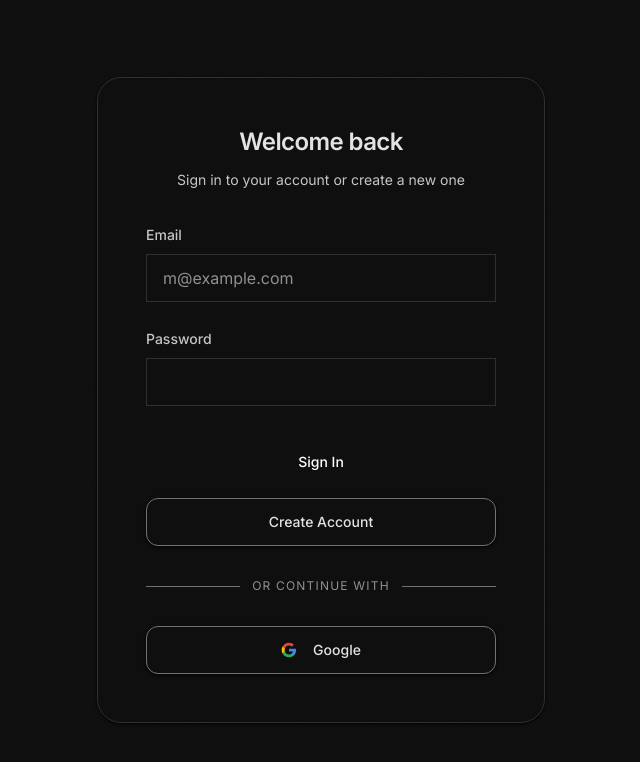
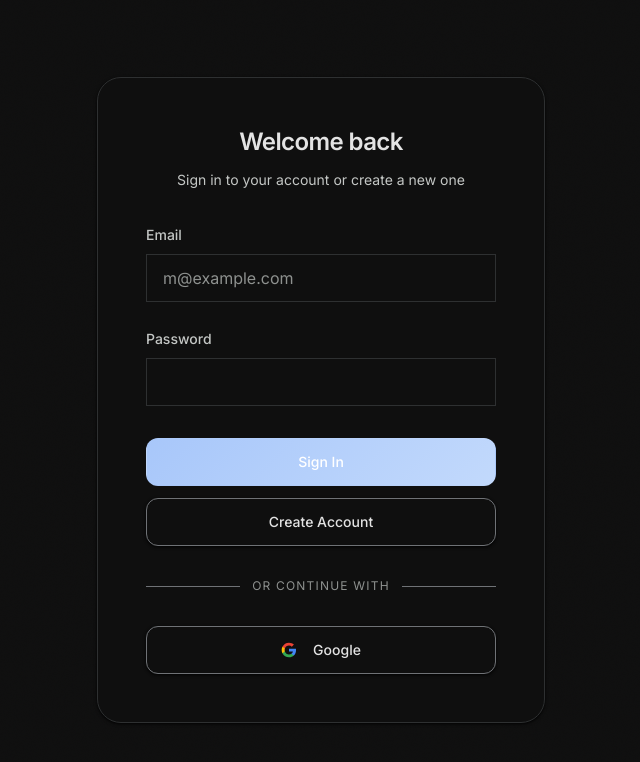
Before and after one commit to kd2606/edusetu, a Next.js app: page /login in a window 1280 px wide. Shown: the top 762 px of the page, without its empty margins (319-959 px from the left). Built offline with nearby package versions, Linux system fonts and the light colour scheme.

Commit message:
fix: full audit - add missing CSS vars, fix redirects, Suspense boundary, YouTube optional chaining

```diff
--- a/src/app/api/youtube/search/route.ts
+++ b/src/app/api/youtube/search/route.ts
@@ -48,10 +48,10 @@ export async function POST(req: Request) {
 
     const videos = (data.items || [])
       .filter((item: { id?: { videoId?: string } }) => item?.id?.videoId)
-      .map((item: { id: { videoId: string }, snippet: { title: string, thumbnails: { medium: { url: string } }, channelTitle: string } }) => ({
+      .map((item: { id: { videoId: string }, snippet: { title: string, thumbnails: { medium?: { url: string }, default?: { url: string } }, channelTitle: string } }) => ({
         videoId: item.id.videoId,
         title: item.snippet.title,
-        thumbnail: item.snippet.thumbnails.medium.url,
+        thumbnail: item.snippet.thumbnails?.medium?.url || item.snippet.thumbnails?.default?.url || '',
         channelTitle: item.snippet.channelTitle,
       }));
 
--- a/src/app/dashboard/new/page.tsx
+++ b/src/app/dashboard/new/page.tsx
@@ -1,6 +1,6 @@
 'use client';
 
-import { useState } from 'react';
+import { useState, Suspense } from 'react';
 import { GeneratorForm } from '@/components/generator-form';
 import { RoadmapCanvas } from '@/components/roadmap-canvas';
 import type { RoadmapData } from '@/components/roadmap-canvas';
@@ -58,7 +58,9 @@ export default function NewRoadmapPage() {
         <h1 className="text-3xl font-bold tracking-tight text-on-surface">Create New Roadmap</h1>
         <p className="text-on-surface-variant mt-2">Let our AI build the perfect learning path for you.</p>
       </div>
-      <GeneratorForm onGenerate={handleGenerate} isLoading={isGenerating} />
+      <Suspense fallback={null}>
+        <GeneratorForm onGenerate={handleGenerate} isLoading={isGenerating} />
+      </Suspense>
       {error && <p className="text-error mt-4 text-sm font-medium text-center">{error}</p>}
     </div>
   );
--- a/src/app/dashboard/settings/page.tsx
+++ b/src/app/dashboard/settings/page.tsx
@@ -31,7 +31,8 @@ export default function SettingsPage() {
       }
       setIsLoading(false);
     });
-  }, [supabase.auth]);
+    // eslint-disable-next-line react-hooks/exhaustive-deps
+  }, []);
 
   const handleSaveProfile = async () => {
     setIsSaving(true);
--- a/src/app/globals.css
+++ b/src/app/globals.css
@@ -69,6 +69,12 @@
     --ease-emphasized: cubic-bezier(0.05, 0.7, 0.1, 1);
     --ease-exit:       cubic-bezier(0.3, 0, 0.8, 0.15);
 
+    /* LAYOUT */
+    --header-h: 4rem;
+
+    /* GRADIENTS */
+    --grad-btn: linear-gradient(135deg, var(--color-primary), var(--color-primary-hover));
+
     color-scheme: light;
   }
 
@@ -127,6 +133,12 @@
     --color-canvas-dot:               #2A2C2E;
     --color-edge:                     #45484B;
     --color-edge-active:              #A8C7FA;
+
+    /* LAYOUT */
+    --header-h: 4rem;
+
+    /* GRADIENTS */
+    --grad-btn: linear-gradient(135deg, var(--color-primary), var(--color-primary-hover));
 
     color-scheme: dark;
   }
--- a/src/app/login/actions.ts
+++ b/src/app/login/actions.ts
@@ -24,7 +24,7 @@ export async function login(formData: FormData) {
   }
 
   revalidatePath('/', 'layout');
-  redirect('/');
+  redirect('/dashboard');
 }
 
 export async function signup(formData: FormData) {
@@ -51,7 +51,7 @@ export async function signup(formData: FormData) {
   }
 
   revalidatePath('/', 'layout');
-  redirect('/');
+  redirect('/dashboard');
 }
 
 export async function signout() {
```
